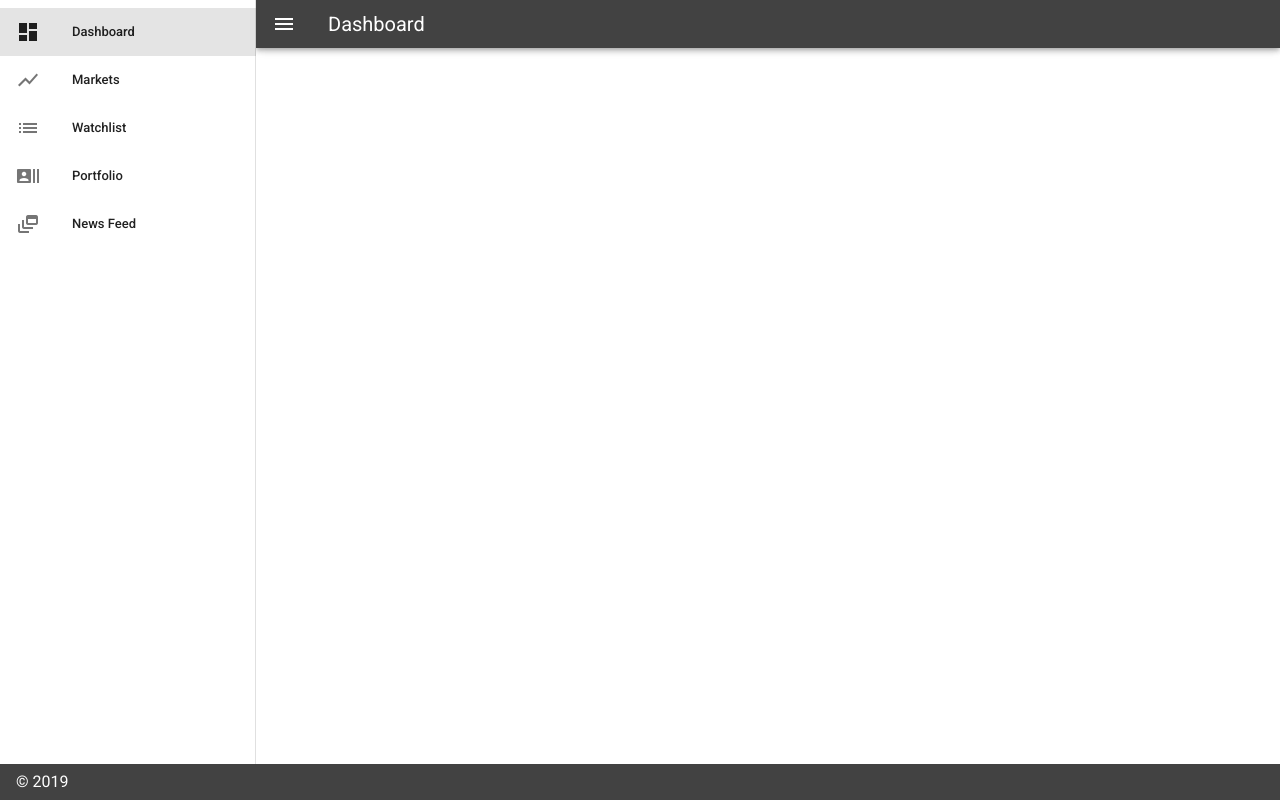
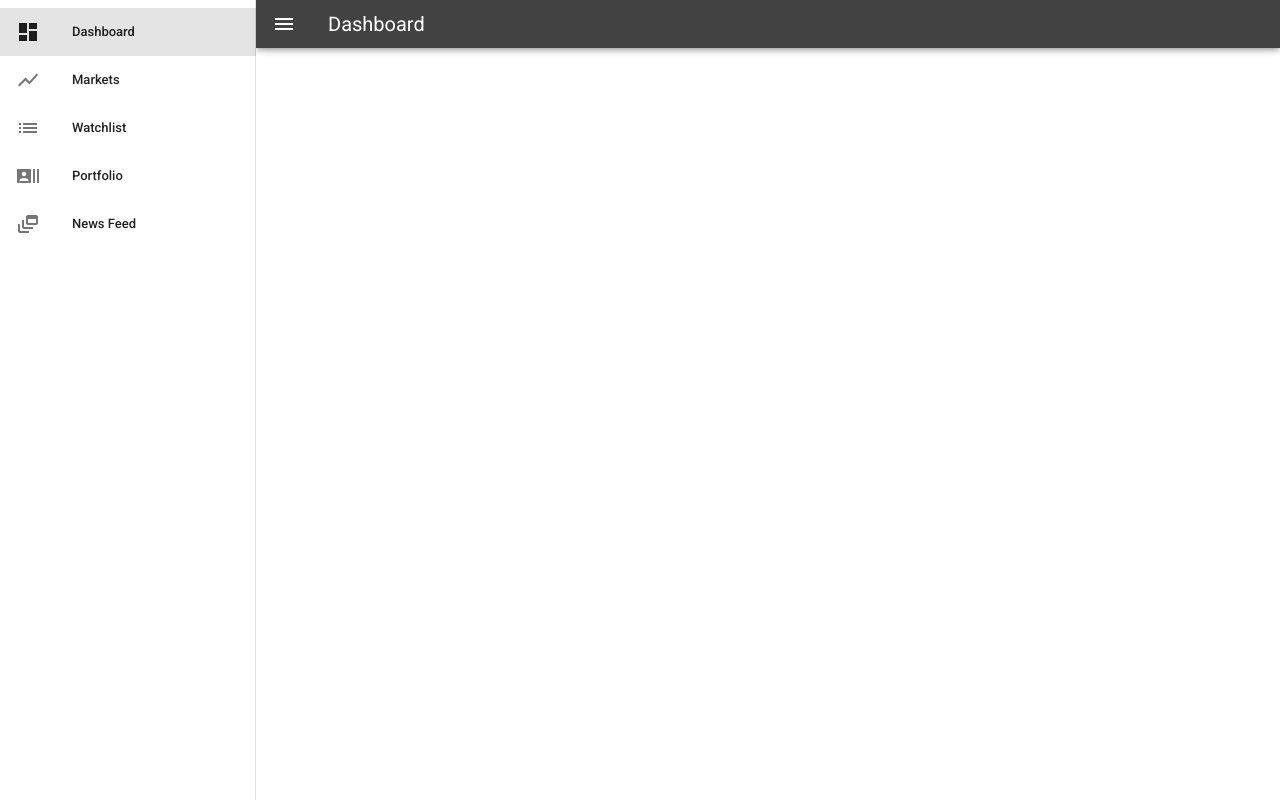
Before and after one commit to mismaah-abdulla/stock-portfolio, a Vue app: page / in a window 1280 px wide. Built offline with nearby package versions, Linux system fonts and the light colour scheme.

Commit message:
Remove footer

```diff
--- a/src/App.vue
+++ b/src/App.vue
@@ -4,16 +4,13 @@
     <v-content>
       <router-view/>
     </v-content>
-    <Footer></Footer>
   </v-app>
 </template>
 <script>
-import Footer from './components/Footer'
 import Drawer from './components/Drawer'
 export default {
   name: 'App',
   components: {
-    Footer,
     Drawer
   }
 }
```
